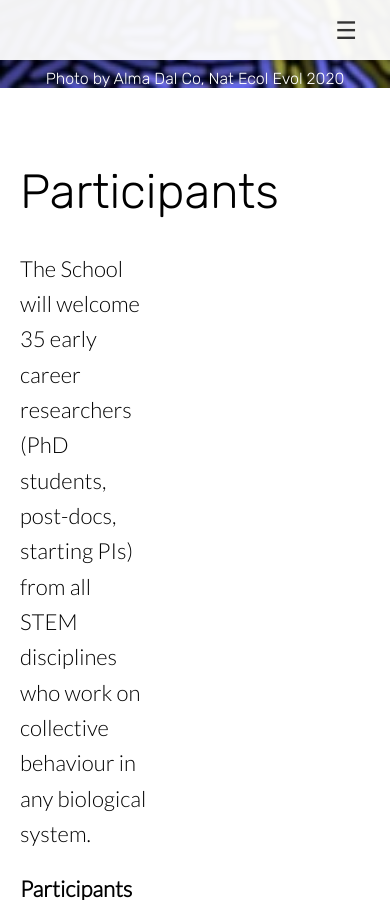
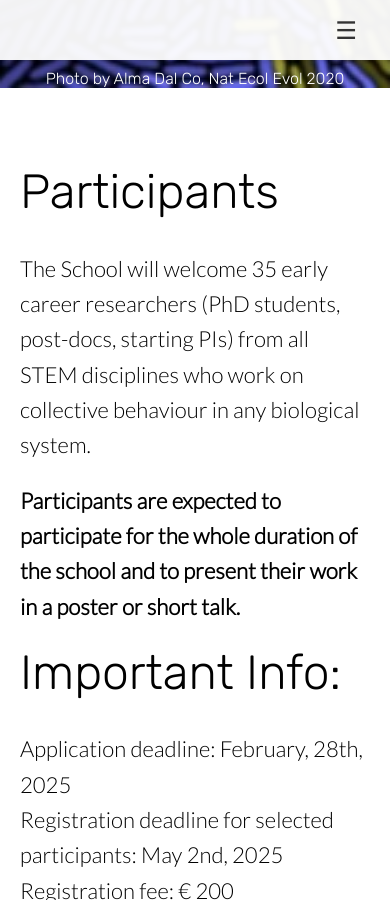
Before and after one commit to almadalcoschool/almadalcoschool.github.io, a Jekyll site: the page built from apply.html, in a window 390 px wide and 900 px high, scrolled down 462 px. Built offline with Jekyll 4.4.1, drawn with Linux system fonts in a browser that asks for light colours; nearby versions of some CDN libraries.

Commit message:
fix style apply page

```diff
--- a/apply.html
+++ b/apply.html
@@ -8,7 +8,129 @@
     <meta name="viewport" content="width=device-width, initial-scale=1.0">
     <!--<link rel="stylesheet" href="css/style.css">-->
 
+<style>
 
+	/* CSS Reset */
+		* {
+			margin: 0;
+			padding: 0;
+			box-sizing: border-box; /* Ensure consistent box sizing */
+		}
+	/* Specific styles */
+	.main-content {
+		margin-right: 220px; /* Adjust this value based on the width of fixed-box plus some extra space */
+	}
+
+	/* Title styles */
+	.hero-title {
+		font-size: clamp(1.5rem, 4vw + 1rem, 2.5rem); /* Responsive font size */
+		margin-bottom: 20px; /* Space below the title */
+		white-space: normal; /* Allow wrapping */
+		line-height: 1.2; /* Better line height for readability */
+		max-width: 90%; /* Limit width on mobile */
+		overflow-wrap: break-word; /* Allow breaking of long words */
+		}
+
+	/* Center text in sections */
+	.text, .hero-text-container, .hero-title, .subtext, .container.flex {
+		text-align: flex-start;
+		}
+
+	.fixed-box {
+		position: fixed; /* Keep the box fixed */
+		bottom: 25px; /* Distance from the bottom of the page */
+		right: 0; /* Position to the right */
+		width: 210px; /* Box width */
+		background-color: rgba(255, 255, 255, 0.8); /* Semi-transparent white background */
+		padding: 15px; /* Inner padding */
+		box-shadow: 0 2px 5px rgba(0, 0, 0, 0.2); /* Shadow for the box */
+		z-index: 1000; /* Ensure the box is above other content */
+		font-size: 16px;
+	}
+
+
+	/* Hero section styles */
+	.hero {
+		background-image: url('images/home/paper_natEcoEvol2020.jpg'); /* Set background image */
+		background-size: cover; /* Cover the entire area */
+		background-position: center; /* Center the image */
+		height: 70vh; /* Set the height of the hero section */
+		display: flex; /* Use flexbox for layout */
+		flex-direction: column; /* Stack elements vertically */
+		justify-content: center; /* Center content vertically */
+		align-items: center; /* Center content horizontally */
+		color: white; /* Set text color */
+		}
+
+	.text {
+		margin-bottom: 40px; /* Adjust the value as needed */
+		}
+
+	.background-label {
+		position: relative; /* Positioned within the hero section */
+		bottom: 0px; /* Position 10px from the bottom */
+		right: 0px; /* Position 10px from the right */
+		background-color: rgba(0, 0, 0, 0);
+		color: #9dc2ec;
+		padding: 5px 15px; /* Padding around the label */
+		font-size: 0.9rem; /* Font size for the label */
+		border-radius: 4px; /* Rounded corners for the label */
+		z-index: 10; /* Ensure it appears above background content */
+		text-align: center; /* Center the text within the label */
+		}
+
+	@media (max-width: 768px) {
+		.main-content {
+			margin-right: 0; /*  */
+			}
+
+		.text {
+		margin-bottom: 30px;
+			}
+
+		.fixed-box {
+		display: none; /* Hides the fixed box on mobile */
+			}
+
+		.hero {
+			height: 40vh; /* Reduces the height of the hero section */
+			background-position: center; /* Centers the image */
+			background-size: cover; /* Ensures the image covers the section */
+			}
+
+		.hero-title {
+			text-align: left; /* Align left on mobile */
+			font-size: 1.8rem !important; /* Smaller size for mobile */
+			max-width: 90% !important; /* Limit width on mobile */
+			line-height: 1.1; /* Adjusts line height */
+			padding: 0;
+			overflow-wrap: break-word !important; /* Allow breaking of long words */
+			}
+
+		.subtext {
+			font-size: 14px; /* Reduces the font size of the subtitle */
+			text-align: center; /* Centers the subtitle */
+			overflow-wrap: break-word;
+			}
+
+		.hero-text-container {
+			padding: 10px; /* Reduce padding on mobile */
+			}
+
+		.heading-landing,
+		.heading-landing-home {
+			padding: 15px;        /* Adjust padding for mobile */
+			max-width: none;    /* Remove max-width to allow natural size */
+			word-wrap: break-word; /* Allow words to break in case of overflow */
+			}
+
+		.inner-hero, .text-container, .hero-text-container, .heading-landing-home {
+		padding: 0 10px; /* Add horizontal padding to avoid overflow */
+		max-width: 90%; /* Limit width to avoid overflow */
+			}
+		}
+</style>
+<!--
 <style>
 
 	/* CSS Reset */
@@ -132,7 +254,7 @@
 		max-width: 90%; /* Limit width to avoid overflow */
 			}
 		}
-</style>
+</style> -->
 
 </head>
 
```
